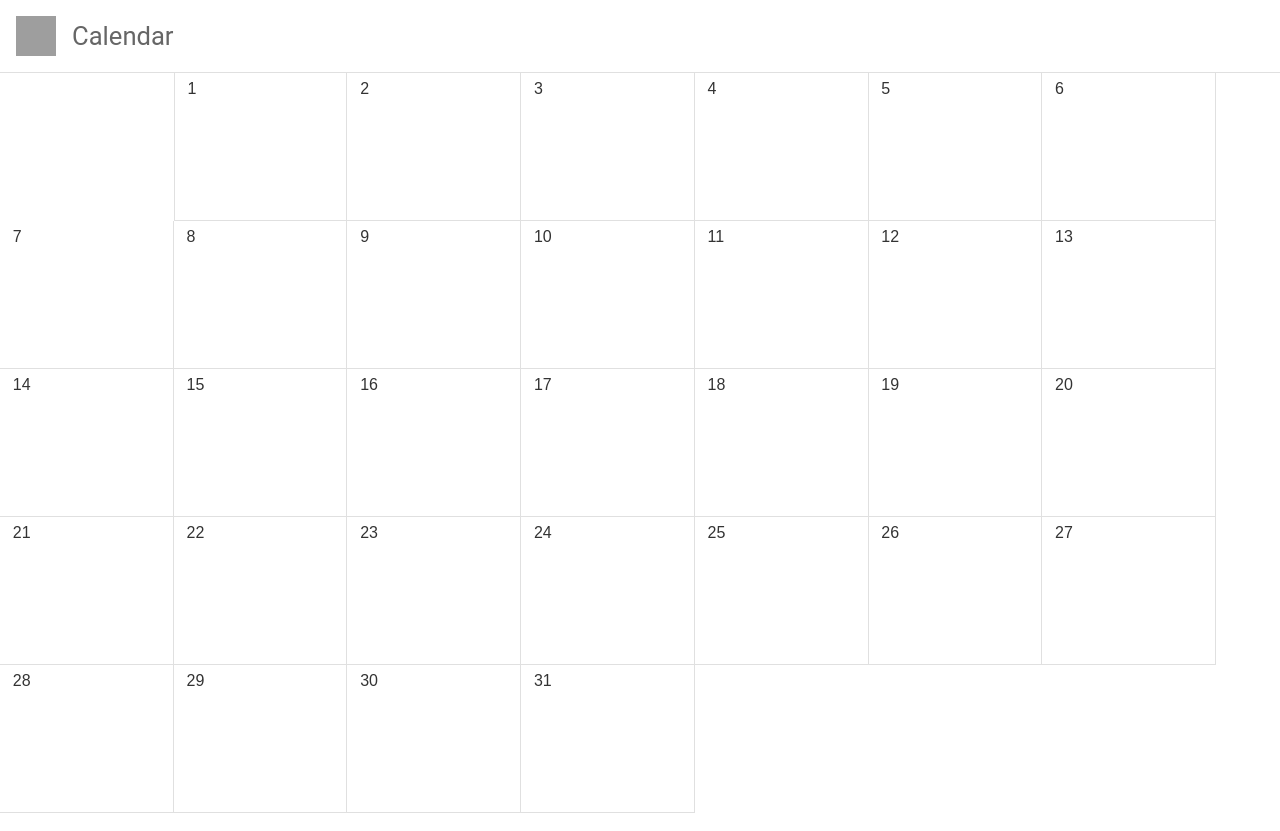
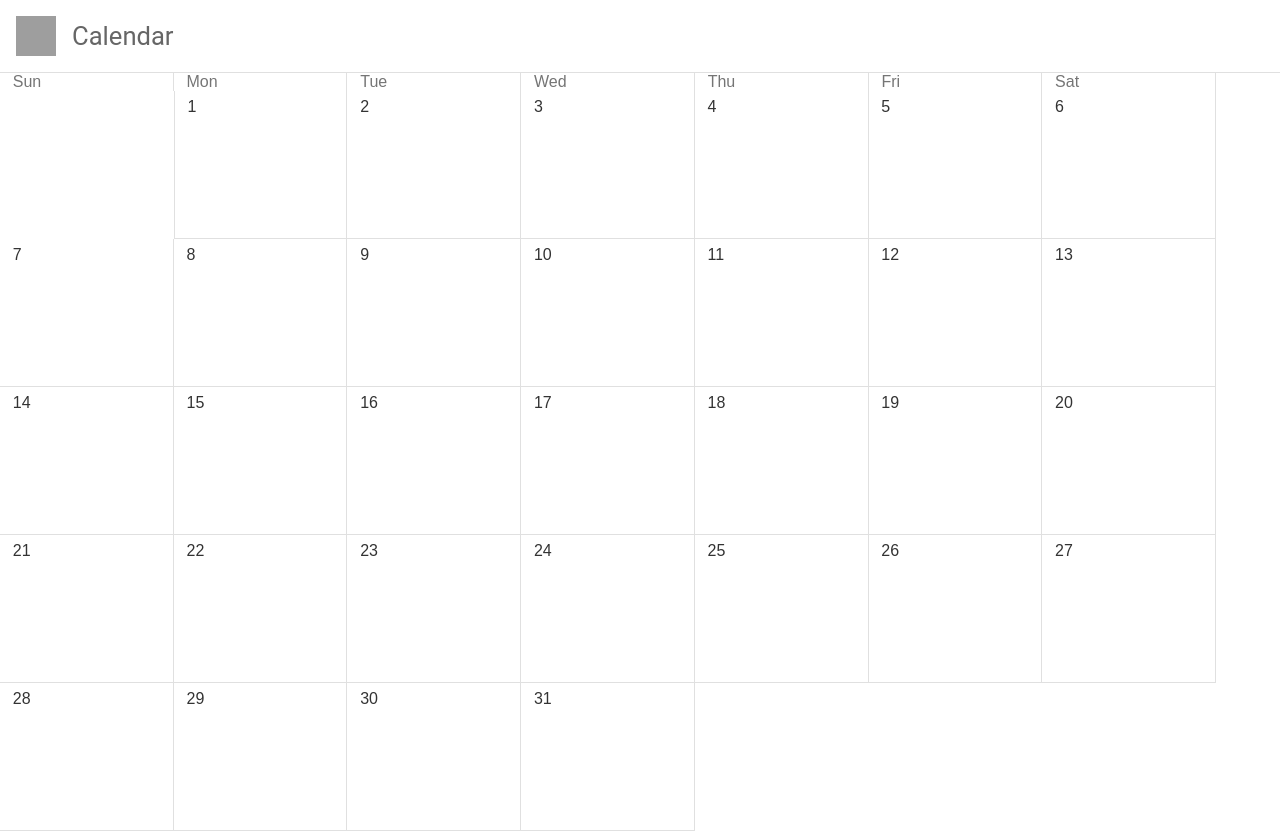
Before and after one commit to theboynextdoor/calendar-app, a React (Create React App) app: page / in a window 1280 px wide. Built offline with nearby package versions, Linux system fonts and the light colour scheme; grey boxes are pictures that could not be loaded.

Commit message:
Create Reminder and Calendar Header component

```diff
--- a/src/App.css
+++ b/src/App.css
@@ -17,3 +17,19 @@
     flex-wrap: wrap;
     width: 95%;
 }
+.calendar-header {
+  display: flex;
+  flex-wrap: no-wrap;
+  width: 95%;
+}
+
+.calendar-header > div {
+  border-right: 1px solid #e0e0e0;
+  text-align: left;
+  padding-left: .8rem;
+  width: 14.2857143%;
+}
+
+.calendar-header > div > span {
+  color: #757575;
+}
--- a/src/App.js
+++ b/src/App.js
@@ -42,6 +42,39 @@ class App extends Component {
     return (
       <div className="container">
         <Header />
+        <div className="calendar-header">
+          <div>
+            <span>Sun</span>
+          </div>
+          <div>
+            <span>Mon</span>
+          </div>
+          <div>
+            <span>
+              Tue
+            </span>
+          </div>
+          <div>
+            <span>
+              Wed
+            </span>
+          </div>
+          <div>
+            <span>
+              Thu
+            </span>
+          </div>
+          <div>
+            <span>
+              Fri
+            </span>
+          </div>
+          <div>
+            <span>
+              Sat
+            </span>
+          </div>
+        </div>
         <Days days={this.state.days}/>
       </div>
     );
--- a/src/components/Calendar/Day/index.js
+++ b/src/components/Calendar/Day/index.js
@@ -4,13 +4,10 @@ import './style.css';
 
 
 function Day(props) {
-    let reminders = props.reminders.map((reminder) => (
-        <span>{reminder}</span>
-    ));
     return (
         <div className="calendar-day" style={props.style}>
             <span>{props.day}</span>
-            {reminders}
+            {props.children}
         </div>
     );
 }
```
Also changed, not shown: src/components/Calendar/Header.js (+32 -2 lines), src/components/Reminder/index.js (added, +14 -0 lines), src/components/Reminder/style.css (added, +16 -0 lines).
